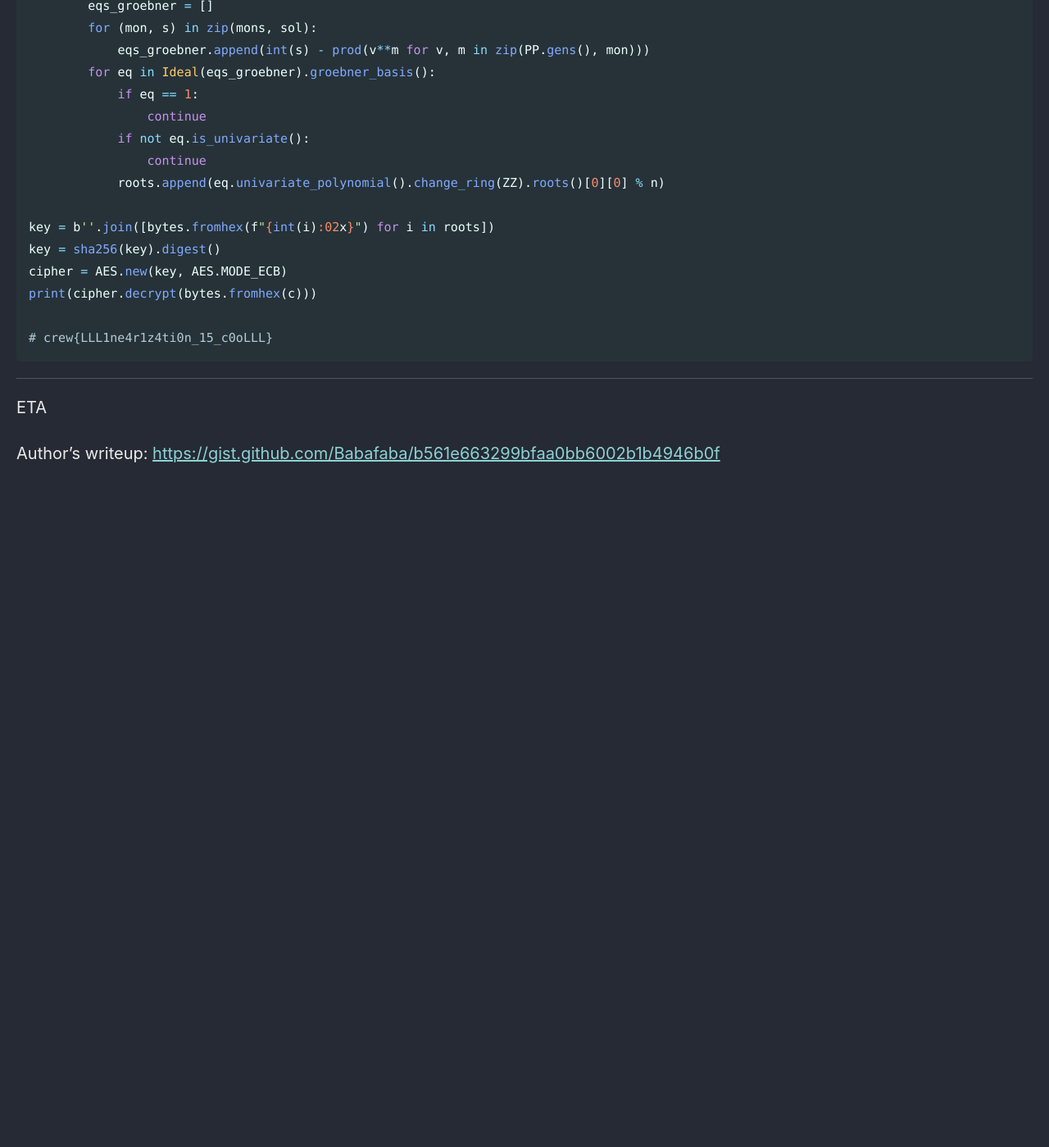
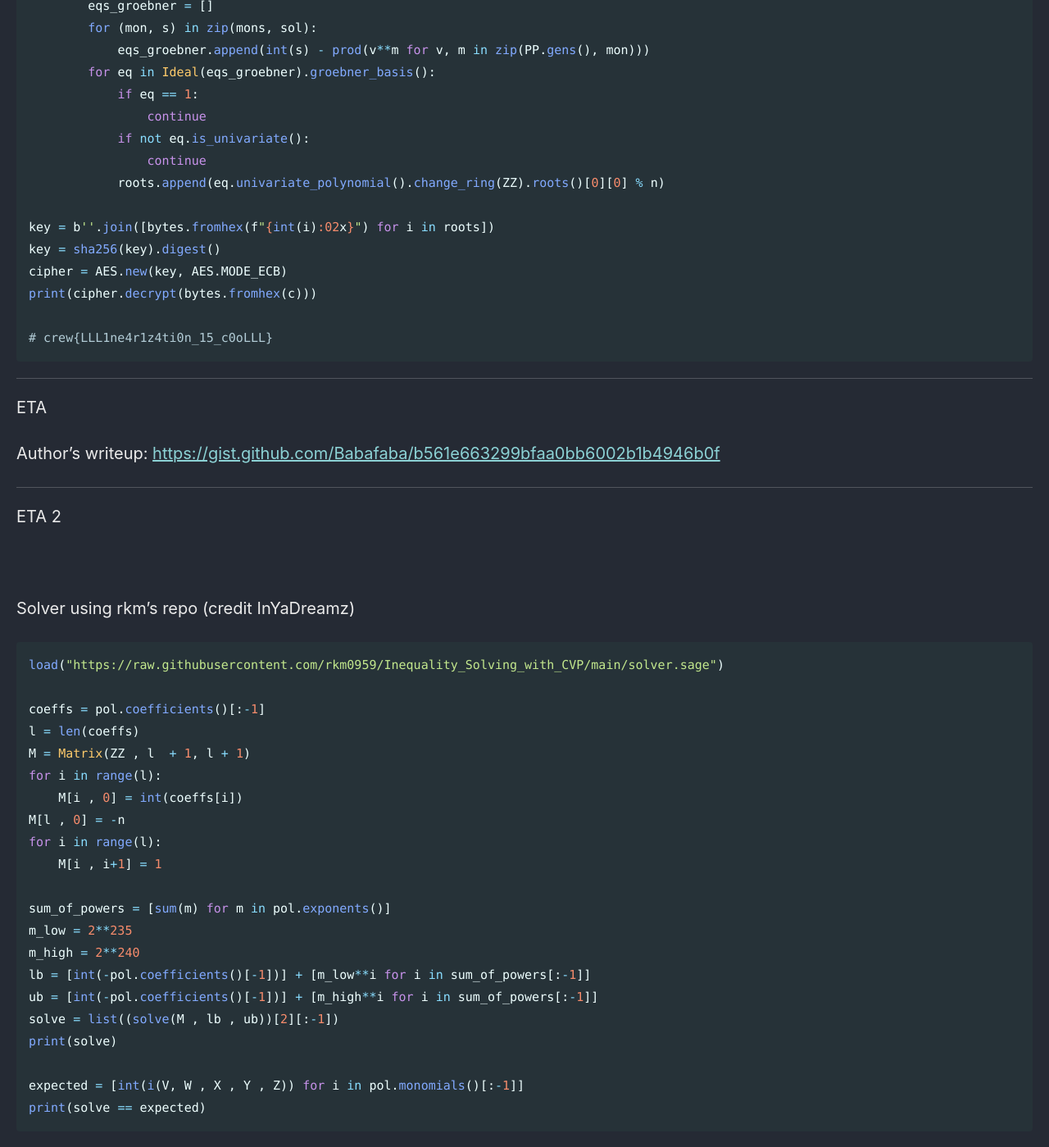
Before and after one commit to Connor-McCartney/Connor-McCartney.github.io, a Jekyll site: the page built from _pages/cryptography/small-roots/Bigger-and-better-crew-CTF-2024.md, in a window 1280 px wide and 1400 px high, scrolled down 5217 px. Shown: the whole window at 82% size. Built offline with Jekyll 4.4.1, drawn with Linux system fonts in a browser that asks for light colours; cached includes are drawn as plain includes; before the commit the page ends 5841 px from its top, so only the background shows below that.

Commit message:
Update Bigger-and-better-crew-CTF-2024.md

````diff
--- a/_pages/cryptography/small-roots/Bigger-and-better-crew-CTF-2024.md
+++ b/_pages/cryptography/small-roots/Bigger-and-better-crew-CTF-2024.md
@@ -219,3 +219,36 @@ print(cipher.decrypt(bytes.fromhex(c)))
 ETA
 
 Author's writeup: <https://gist.github.com/Babafaba/b561e663299bfaa0bb6002b1b4946b0f>
+
+
+---
+
+ETA 2
+
+<br>
+
+Solver using rkm's repo (credit InYaDreamz)
+
+```python
+load("https://raw.githubusercontent.com/rkm0959/Inequality_Solving_with_CVP/main/solver.sage")
+
+coeffs = pol.coefficients()[:-1]
+l = len(coeffs)
+M = Matrix(ZZ , l  + 1, l + 1)
+for i in range(l):
+    M[i , 0] = int(coeffs[i])
+M[l , 0] = -n
+for i in range(l):
+    M[i , i+1] = 1
+
+sum_of_powers = [sum(m) for m in pol.exponents()]
+m_low = 2**235
+m_high = 2**240
+lb = [int(-pol.coefficients()[-1])] + [m_low**i for i in sum_of_powers[:-1]]
+ub = [int(-pol.coefficients()[-1])] + [m_high**i for i in sum_of_powers[:-1]]
+solve = list((solve(M , lb , ub))[2][:-1])
+print(solve)
+
+expected = [int(i(V, W , X , Y , Z)) for i in pol.monomials()[:-1]]
+print(solve == expected)
+```
````
